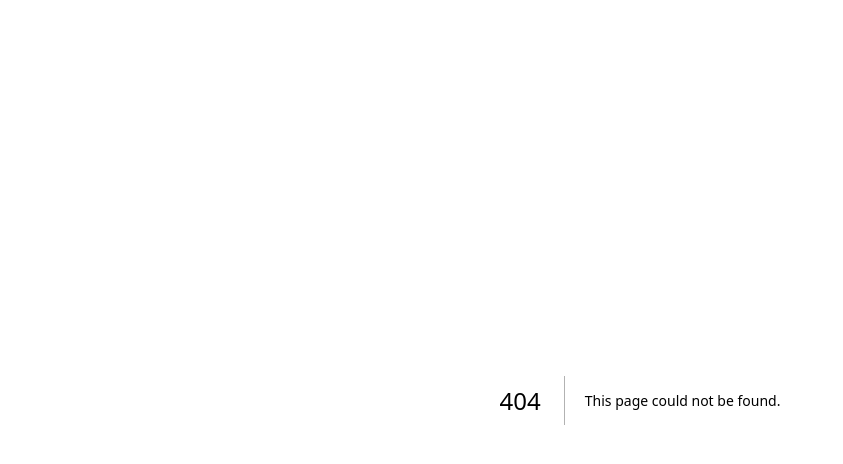
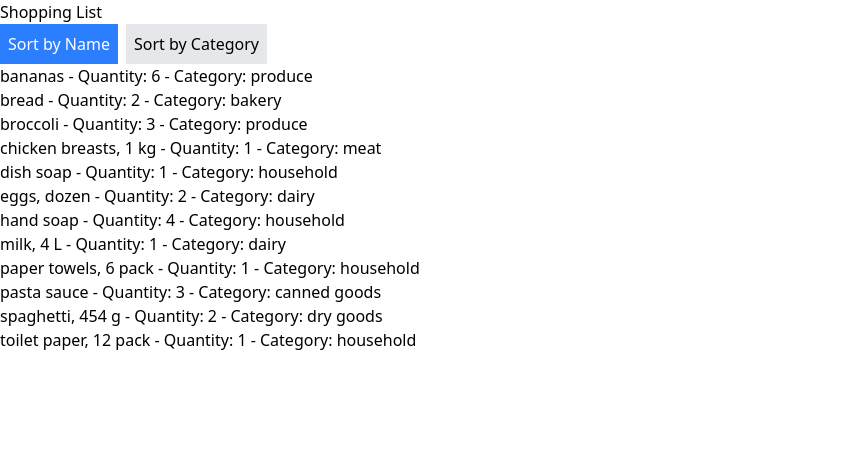
Before and after one commit to louispadillo/cprg306a-assignment, a Next.js app: page /week-6 in a window 1280 px wide. Before the commit this address had no page. Shown: the top 464 px of the page, without its empty margins (0-843 px from the left). Built offline with nearby package versions, Linux system fonts and the light colour scheme.

Commit message:
Add files via upload

```diff
--- /dev/null
+++ b/app/week-6/item-list.js
@@ -0,0 +1,67 @@
+"use client";
+
+import { useState } from "react";
+import Item from "./item";
+import items from "./items.json";
+
+export default function ItemList() {
+
+  const [sortBy, setSortBy] = useState("name");
+
+
+  const sortedItems = [...items].sort((a, b) => {
+
+    if (sortBy === "name") {
+      return a.name.localeCompare(b.name);
+    }
+
+    if (sortBy === "category") {
+      return a.category.localeCompare(b.category);
+    }
+
+  });
+
+
+  return (
+    <div>
+
+      <button
+        onClick={() => setSortBy("name")}
+        className={
+          sortBy === "name"
+          ? "bg-blue-500 text-white p-2"
+          : "bg-gray-200 p-2"
+        }
+      >
+        Sort by Name
+      </button>
+
+
+      <button
+        onClick={() => setSortBy("category")}
+        className={
+          sortBy === "category"
+          ? "bg-blue-500 text-white p-2 ml-2"
+          : "bg-gray-200 p-2 ml-2"
+        }
+      >
+        Sort by Category
+      </button>
+
+
+      <ul>
+        {
+          sortedItems.map((item) => (
+            <Item
+              key={item.id}
+              name={item.name}
+              quantity={item.quantity}
+              category={item.category}
+            />
+          ))
+        }
+      </ul>
+
+    </div>
+  );
+}
--- /dev/null
+++ b/app/week-6/item.js
@@ -0,0 +1,7 @@
+export default function Item({ name, quantity, category }) {
+  return (
+    <li>
+      {name} - Quantity: {quantity} - Category: {category}
+    </li>
+  );
+}
--- /dev/null
+++ b/app/week-6/items.json
@@ -0,0 +1,74 @@
+[
+  {
+    "id": "1h2GJKH12gkHG31h1H",
+    "name": "milk, 4 L",
+    "quantity": 1,
+    "category": "dairy"
+  },
+  {
+    "id": "2KJH3k2j3H1k2J3K1H",
+    "name": "bread",
+    "quantity": 2,
+    "category": "bakery"
+  },
+  {
+    "id": "3h2KJH3k2j3H1k2J3",
+    "name": "eggs, dozen",
+    "quantity": 2,
+    "category": "dairy"
+  },
+  {
+    "id": "4k2J3K1H2GJKH12gk",
+    "name": "bananas",
+    "quantity": 6,
+    "category": "produce"
+  },
+  {
+    "id": "5H1h1H2KJH3k2j3H",
+    "name": "broccoli",
+    "quantity": 3,
+    "category": "produce"
+  },
+  {
+    "id": "6H1k2J3K1H2GJKH1",
+    "name": "chicken breasts, 1 kg",
+    "quantity": 1,
+    "category": "meat"
+  },
+  {
+    "id": "7gkHG31h1H2KJH3k",
+    "name": "pasta sauce",
+    "quantity": 3,
+    "category": "canned goods"
+  },
+  {
+    "id": "8j3H1k2J3K1H2GJK",
+    "name": "spaghetti, 454 g",
+    "quantity": 2,
+    "category": "dry goods"
+  },
+  {
+    "id": "9H12gkHG31h1H2KJ",
+    "name": "toilet paper, 12 pack",
+    "quantity": 1,
+    "category": "household"
+  },
+  {
+    "id": "10H3k2j3H1k2J3K1",
+    "name": "paper towels, 6 pack",
+    "quantity": 1,
+    "category": "household"
+  },
+  {
+    "id": "11k2J3K1H2GJKH12",
+    "name": "dish soap",
+    "quantity": 1,
+    "category": "household"
+  },
+  {
+    "id": "12GJKH12gkHG31h1",
+    "name": "hand soap",
+    "quantity": 4,
+    "category": "household"
+  }
+]
--- /dev/null
+++ b/app/week-6/page.js
@@ -0,0 +1,12 @@
+import ItemList from "./item-list";
+
+export default function Page() {
+  return (
+    <main>
+      <h1>Shopping List</h1>
+
+      <ItemList />
+
+    </main>
+  );
+}
```
